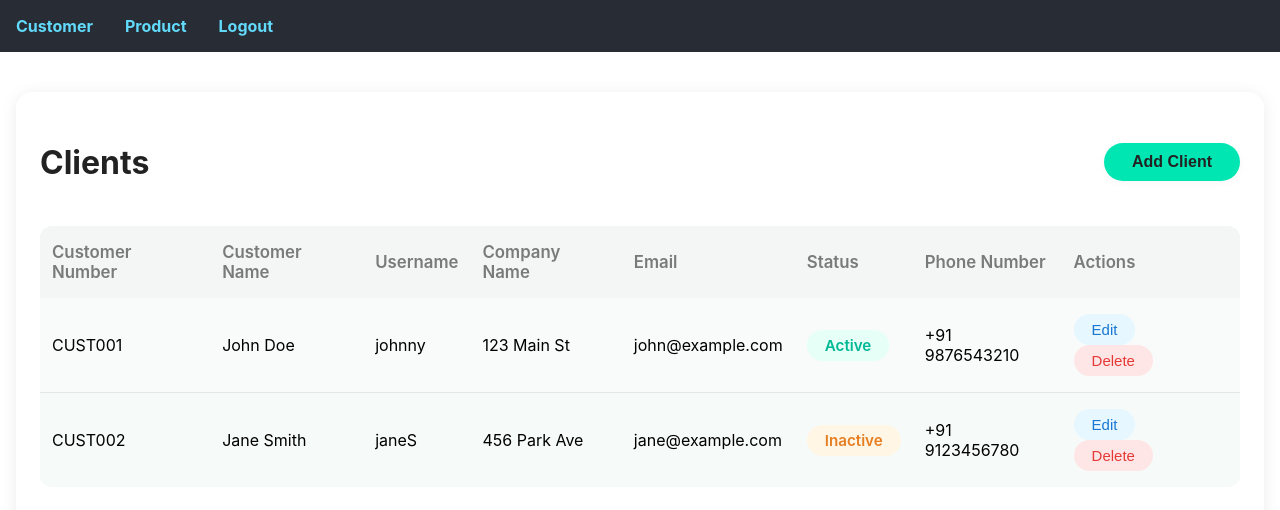
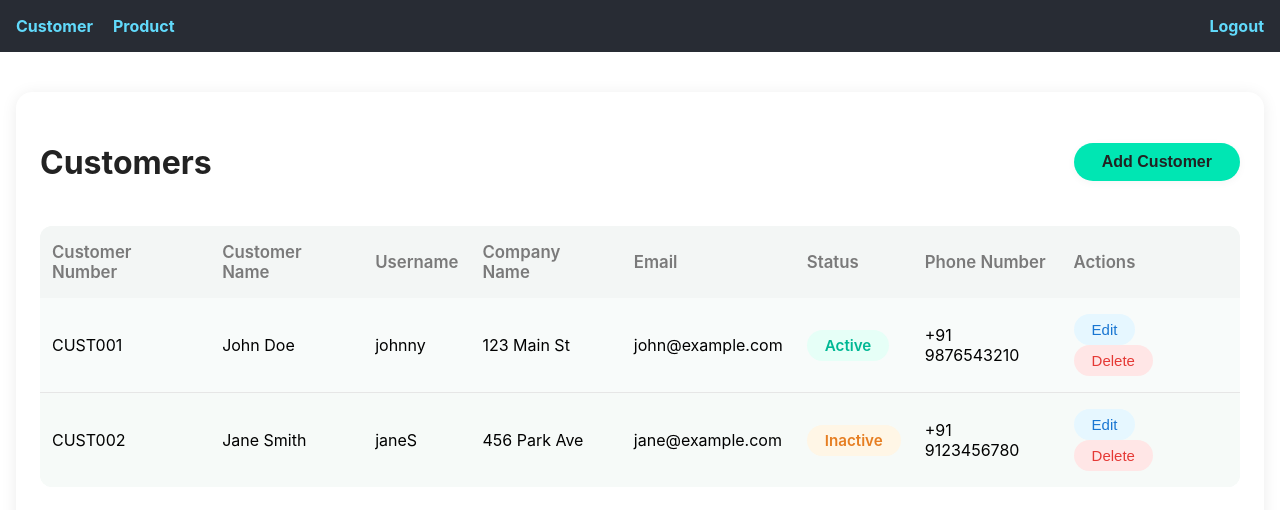
Before and after one commit to JayJakhariya/Demo_React, a React (Create React App) app: page /customer in a window 1280 px wide. Shown: the top 510 px of the page. Built offline with nearby package versions, Linux system fonts and the light colour scheme.

Commit message:
customer name changes

```diff
--- a/src/Header/Header.js
+++ b/src/Header/Header.js
@@ -4,16 +4,20 @@ import "./Header.css";
 
 const Header = () => (
   <nav className="header-nav">
-    <ul>
+    <ul style={{ display: 'flex', justifyContent: 'space-between', listStyleType: 'none', padding: 0 }}>
+      <div style={{display: 'flex', gap: '20px'}}>
       <li>
         <Link to="/customer">Customer</Link>
       </li>
       <li>
         <Link to="/product">Product</Link>
       </li>
+      </div>
+      <div>
       <li>
         <Link to="/">Logout</Link>
       </li>
+      </div>
     </ul>
   </nav>
 );
--- a/src/customer/AddCustomerModal.js
+++ b/src/customer/AddCustomerModal.js
@@ -70,7 +70,7 @@ const AddCustomerModal=({ open, onClose, onSubmit, initialData }) => {
   return (
     <div className="modal-overlay">
       <div className="modal-content">
-        <h3>{initialData ? 'Edit Client' : 'Add Client'}</h3>
+        <h3>{initialData ? 'Edit Customer' : 'Add Customer'}</h3>
         <form onSubmit={handleSubmit} className="customer-form">
           <div>
             <label htmlFor="customerNumber">Customer Number:</label>
--- a/src/customer/Customer.js
+++ b/src/customer/Customer.js
@@ -72,8 +72,8 @@ function Customer() {
   return (
     <div className="customer-container">
       <div className="customer-header">
-        <h2>Clients</h2>
-        <button className="add-btn" onClick={handleAdd}>Add Client</button>
+        <h2>Customers</h2>
+        <button className="add-btn" onClick={handleAdd}>Add Customer</button>
       </div>
       <table className="customer-table">
         <thead>
```
